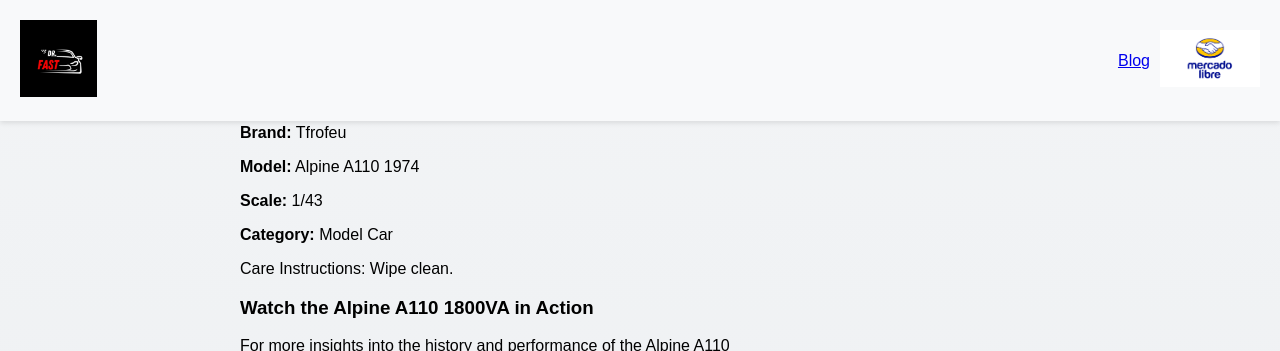
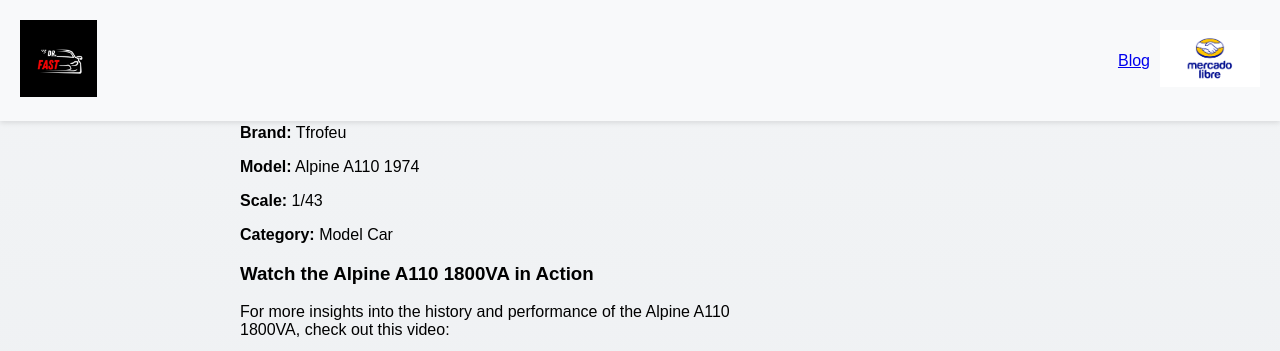
Before and after one commit to drfastfinds/drfastfinds-site, a Jekyll site: the page built from _products/A110.md, in a window 1280 px wide and 900 px high, scrolled down 625 px, cut to the strip 0-351 px from the top of the window. Built offline with Jekyll 4.4.1, drawn with Linux system fonts in a browser that asks for light colours.

Commit message:
Update A110.md

```diff
--- a/_products/A110.md
+++ b/_products/A110.md
@@ -15,7 +15,7 @@
   <p><strong>Scale:</strong> 1/43</p>
   <p><strong>Category:</strong> Model Car</p>
 
-<p>Care Instructions: Wipe clean.</p>
+
 <h3>Watch the Alpine A110 1800VA in Action</h3>
 <p>For more insights into the history and performance of the Alpine A110 1800VA, check out this video:</p>
 <iframe width='560' height='315' src='https://www.youtube.com/embed/fDF1pAzltD4' frameborder='0' allowfullscreen></iframe>
```
